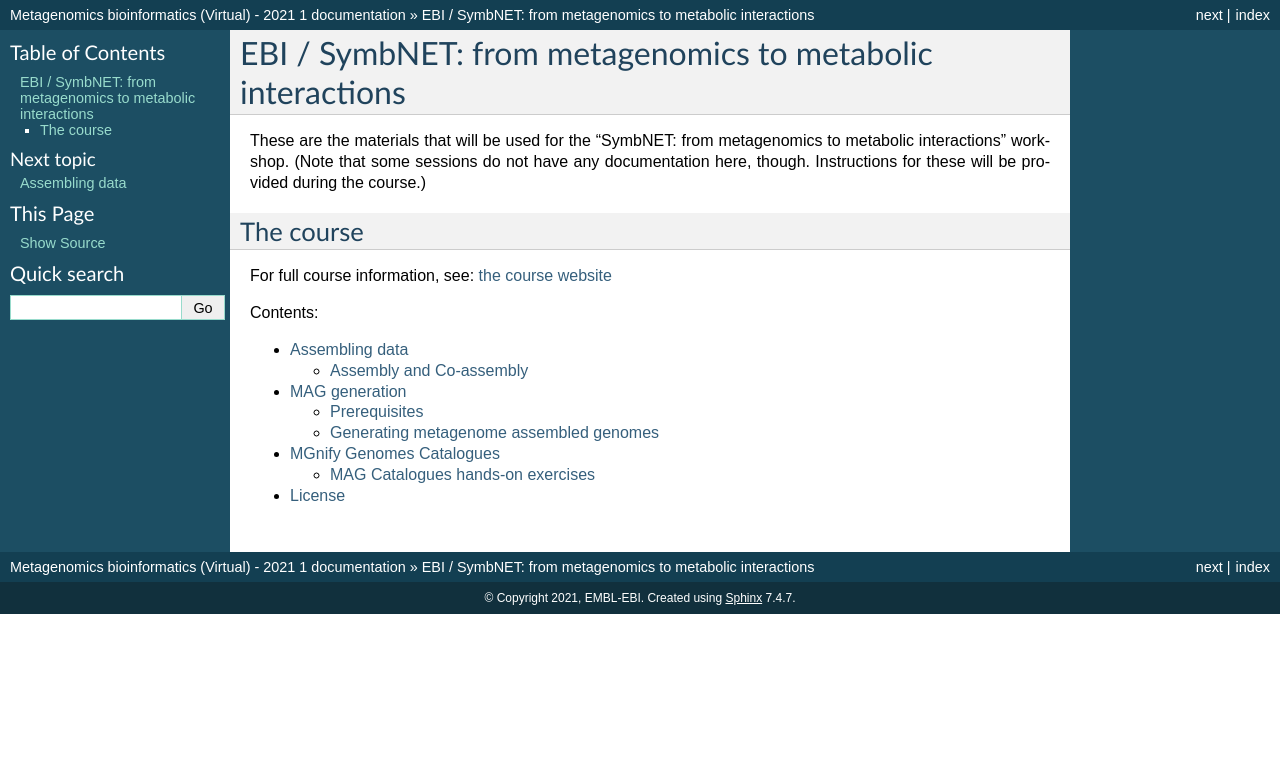
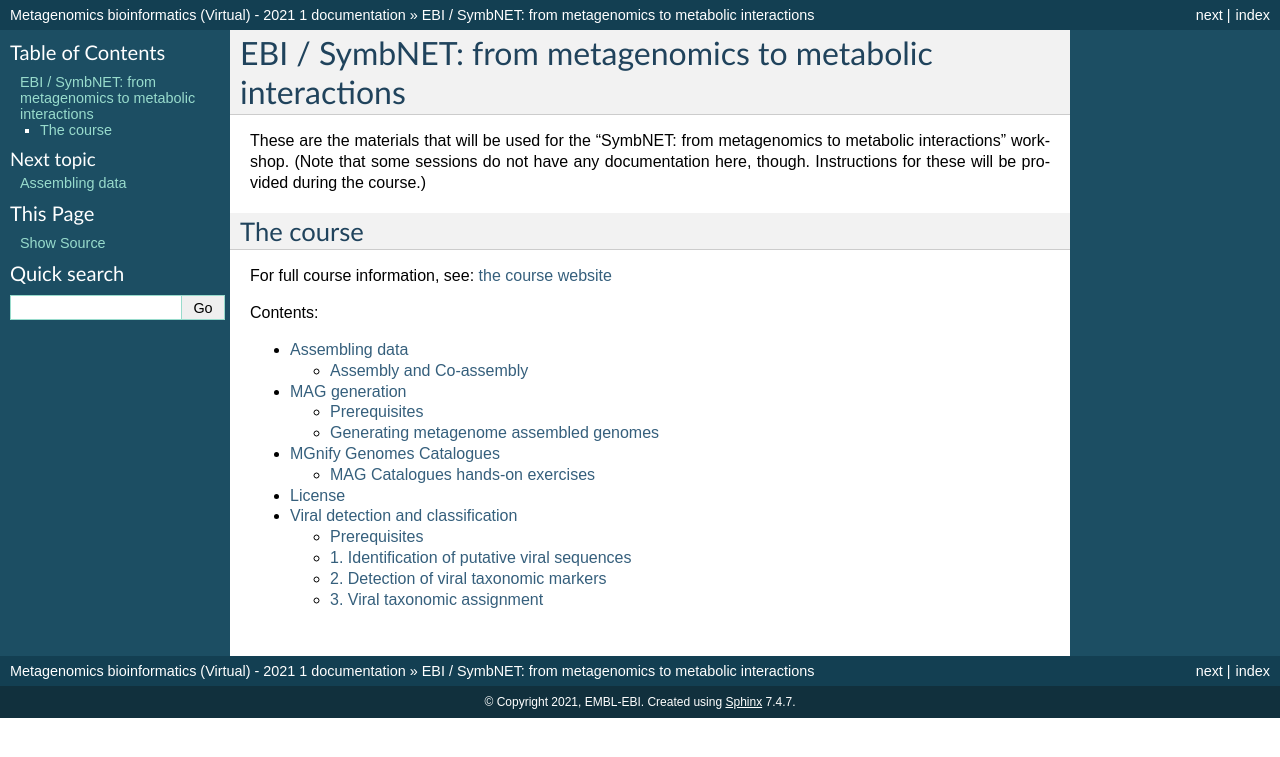
Before and after one commit to EBI-Metagenomics/mgnify-ebi-2021, a Sphinx documentation site: the page built from docs/source/index.rst, in a window 1280 px wide. Shown: the top 757 px of the page. Built offline with Sphinx 7.4.7, drawn with Linux system fonts in a browser that asks for light colours; some of the changed lines change nothing that is shown.

Commit message:
virify tutorial

```diff
--- a/docs/source/index.rst
+++ b/docs/source/index.rst
@@ -20,3 +20,4 @@ Contents:
    mag
    mag-catalogues
    license
+   virify
--- /dev/null
+++ b/docs/source/virify.rst
@@ -0,0 +1,166 @@
+**********************************
+Viral detection and classification
+**********************************
+
+Prerequisites
+---------------
+
+IMPORTANT: It is strongly recommended that you complete section 1.1 below (setting up the computing environment) prior to the practical session. Depending on your available network it can take some time (1-2 hrs) to download the necessary files.
+
+|image3|\  1.1. To run this tutorial first we need to set up our computing environment in order to execute the commands as listed here. First, download and the **virify_tutorial.tar.gz** file containing all the data you will need using any of the following options:
+
+.. code-block:: bash
+
+    wget http://ftp.ebi.ac.uk/pub/databases/metagenomics/mgnify_courses/biata_2021/virify_tutorial.tar.gz
+    or
+    rsync -av --partial --progress rsync://ftp.ebi.ac.uk/pub/databases/metagenomics/mgnify_courses/biata_2021/virify_tutorial.tar.gz .
+
+Once downloaded, extract the files from the tarball:
+
+.. code-block:: bash
+
+    tar -xzvf virify_tutorial.tar.gz
+
+Now change into the **virify_tutorial** directory and setup the environment by running the following commands in your current terminal session:
+
+.. code-block:: bash
+
+    cd virify_tutorial
+    docker load --input docker/virify.tar
+    docker run --rm -it -v $(pwd)/data:/opt/data virify
+    mkdir obs_results
+
+All commands detailed below will be run from within this current working directory.
+Note: if there are any issues in running this tutorial, there is a separate directory **exp_results/** with pre-computed results.
+
+
+1. Identification of putative viral sequences
+---------------------------------------------
+
+|image1|\  In order to retrieve putative viral sequences from a set of metagenomic contigs we are going to use two different tools designed for this purpose, each of which employs a different strategy for viral sequence detection: **VirFinder** and **VirSorter**. VirFinder uses a prediction model based on kmer profiles trained using a reference database of viral and prokaryotic sequences. In contrast, VirSorter mainly relies on the comparison of predicted proteins with a comprehensive database of viral proteins and profile HMMs. The **VIRify pipeline** uses both tools as they provide complementary results:
+
+•	**VirFinder** performs better than VirSorter for short contigs (<3kb) and includes a prediction model suitable for detecting both eukaryotic and prokaryotic viruses (phages).
+
+•	In addition to reporting the presence of phage contigs, **VirSorter** detects and reports the presence of prophage sequences (phages integrated in contigs containing their prokaryotic hosts).
+
+
+|image3|\  1.2 In the current working directory you will find the metagenomic assembly we will be working with (**ERR575691_host_filtered.fasta**). We will now filter the contigs listed in this file to keep only those that are ≥500 bp, by using the custom python script filter_contigs_len.py as follows:
+
+.. code-block:: bash
+
+    filter_contigs_len.py -f ERR575691_host_filtered.fasta -l 0.5 -o obs_results/ERR575691_host_filtered_filt500bp.fasta
+
+|image3|\  1.3. The output from this command is a file named **ERR575691_host_filtered_filt500bp.fasta** which is located in the **obs_results** diretory. Our dataset is now ready to be processed for the detection of putative viral sequences. We will first analyse it with VirFinder using a custom R script:
+
+.. code-block:: bash
+
+    VirFinder_analysis_Euk.R -f obs_results/ERR575691_host_filtered_filt500bp.fasta -o obs_results
+
+|image3|\  1.4. Following the execution of the R script you will see a tabular file (**obs_results/ERR575691_host_filtered_filt500bp_VirFinder_table-all.tab**) that collates the results obtained for each contig from the processed FASTA file. The next step will be to analyse the metagenomic assembly using VirSorter. To do this run:
+
+.. code-block:: bash
+
+    wrapper_phage_contigs_sorter_iPlant.pl -f obs_results/ERR575691_host_filtered_filt500bp.fasta --db 2 --wdir obs_results/virsorter_output --virome --data-dir /opt/data/databases/virsorter-data
+
+|image1|\  **VirSorter classifies its predictions into different confidence categories:**
+
+ - **Category 1**: "most confident" predictions
+ - **Category 2**: "likely" predictions
+ - **Category 3**: "possible" predictions
+ - **Categories 4-6**: predicted prophages
+
+|image3|\  1.5. While VirSorter is running, we have prepared an R script so you can inspect the VirFinder results in the meantime using ggplot2. Open RStudio and load the **Analyse_VirFinder.R** script located in the **/virify_tutorial/data/scripts/** directory. Run the script (press Source on the top right corner) to generate the plot. (If you don't have RStudio, or don't care to run this you can just look at the resulting plot in the image below)
+
+|image2|\
+
+|image1|\  As you can see there is a relationship between the **p-value** and the **score**. A higher score or lower p-value indicates a higher likelihood of the sequence being a viral sequence. You will also notice that the results correlate with the **contig length**. The curves are slightly different depending on whether the contigs are > or < than 3kb. This is because VirFinder uses different machine learning models at these different levels of length.
+
+|image3|\  1.6. Once VirSorter finishes running, we then generate the corresponding viral sequence FASTA files using a custom python script (**parse_viral_pred.py**) as follows:
+
+.. code-block:: bash
+
+    parse_viral_pred.py -a obs_results/ERR575691_host_filtered_filt500bp.fasta -f obs_results/ERR575691_host_filtered_filt500bp_VirFinder_table-all.tab -s obs_results/virsorter_output -o obs_results
+
+Following the execution of this command, FASTA files (*.fna) will be generated for each one of the VIRify categories mentioned above containing the corresponding putative viral sequences.
+
+**The VIRify pipeline takes the output from VirFinder and VirSorter, reporting three prediction categories:**
+
+ - **High confidence**: VirSorter phage predictions from **categories 1 and 2**.
+ - **Low confidence**:
+  - Contigs that VirFinder reported with **p-value < 0.05 and score ≥ 0.9.**\
+  - Contigs that VirFinder reported with **p-value < 0.05 and score ≥ 0.7**, but that are also reported by VirSorter in **category 3.**\
+ - **Prophages**: VirSorter prophage predictions **categories 4 and 5.**
+
+2. Detection of viral taxonomic markers
+---------------------------------------
+
+|image1|\  Once we have retrieved the putative viral sequences from the metagenomic assembly, the following step will be to analyse the proteins encoded in them in order to identify any viral taxonomic markers. To carry out this identification, we will employ a database of **profile Hidden Markov Models (HMMs)** built from proteins encoded in viral reference genomes. These profile HMMs were selected as viral taxonomic markers following a comprehensive random forest-based analysis carried out previously.
+
+|image3|\  2.1. The VIRify pipeline uses **prodigal** for the detection of **protein coding sequences (CDSs**) and **hmmscan** for the alignment of the encoded proteins to each of the profile HMMs stored in the aforementioned database. We will use the custom script **Generate_vphmm_hmmer_matrix.py** to conduct these steps for each one of the FASTA files sequentially in a “for loop”. In your terminal session, execute the following command:
+
+.. code-block:: bash
+
+    for file in $(find obs_results/ -name '*.fna' -type f | grep -i 'putative'); do Generate_vphmm_hmmer_matrix.py -f ${file} -o ${file%/*}; done
+
+Once the command execution finishes two new files will be stored for each category of viral predictions. The file with the suffix **CDS.faa** lists the proteins encoded in the CDSs reported by prodigal, whereas the file with the suffix **hmmer_ViPhOG.tbl** contains all significant alignments between the encoded proteins and the profile HMMs, on a per-domain-hit basis.
+
+|image3|\  2.2. The following command is used to parse the hmmer output and generate a new tabular file that lists alignment results in a per-query basis, which include the **alignment ratio** and absolute value of total **E-value** for each protein-profile HMM pair.
+
+.. code-block:: bash
+
+    for file in $(find obs_results/ -name '*ViPhOG.tbl' -type f); do Ratio_Evalue_table.py -i ${file} -o ${file%/*}; done
+
+3. Viral taxonomic assignment
+-----------------------------
+
+|image1|\  The final output of the VIRify pipeline includes a series of gene maps generated for each putative viral sequence and a tabular file that reports the taxonomic lineage assigned to each viral contig. The gene maps provide a convenient way of visualizing the taxonomic annotations obtained for each putative viral contig and compare the annotation results with the corresponding assigned taxonomic lineage. Taxonomic lineage assignment is carried out from the highest taxonomic rank (genus) to the lowest (order), taking all the corresponding annotations and assessing whether the most commonly reported one passes a pre-defined assignment threshold.
+
+|image3|\  3.1. First, we are going to generate a tabular file that lists the taxonomic annotation results obtained for each protein from the putative viral contigs. We will generate this file for the putative viral sequences in each prediction category. Run the following:
+
+.. code-block:: bash
+
+    for file in $(find obs_results/ -name '*CDS.faa' -type f); do viral_contigs_annotation.py -p ${file} -t ${file%CDS.faa}hmmer_ViPhOG_informative.tsv -o ${file%/*}; done
+
+|image3|\  3.2. Next, we will take the tabular annotation files generated and use them to create the viral contig gene maps. To achieve this, run the following:
+
+.. code-block:: bash
+
+    for file in $(find obs_results/ -name '*annot.tsv' -type f); do Make_viral_contig_map.R -t ${file} -o ${file%/*}; done
+
+|image3|\  3.3. Finally, we will use the tabular annotation files again to carry out the taxonomic lineage assignment for each putative viral contig. Run the following command:
+
+.. code-block:: bash
+
+    for file in $(find obs_results/ -name '*annot.tsv' -type f); do contig_taxonomic_assign.py -i ${file} -o ${file%/*}; done
+
+Final output results are stored in the **obs_results/** directory.
+
+The gene maps are stored per contig in individual **PDF files** (suffix names of the contigs indicate their level of confidence and category class obtained from VirSorter). Each protein coding sequence in the contig maps (PDFs) is coloured and labeled as **high confidence** (E-value < 0.1), **low confidence** (E-value > 0.1) or **no hit**, based on the matches to the HMM profiles. Do not confuse this with the high confidence or low confidence prediction of VIRify for the **whole contig**.
+
+Taxonomic annotation results per classification category are stored as text in the ***_tax_assign.tsv** files.
+
+Let’s inspect the results. Do:
+
+.. code-block:: bash
+
+    cat obs_results/*tax_assign.tsv
+
+You should see a list of **9 contigs** detected as viral and their taxonomic annotation in separate columns (partitioned by taxonomic rank). However, some do not have an annotation (e.g. **NODE_4...** and **NODE_5...**).
+
+Open the gene map PDF files of the corresponding contigs to understand why some contigs were **not assigned** to a taxonomic lineage. You will see that for these cases, either there were not enough genes matching the HMMs, or there was disagreement in their assignment.
+
+|image5|\
+
+.. |image1| image:: media/info.png
+   :width: 0.26667in
+   :height: 0.26667in
+.. |image2| image:: media/virfinder.png
+   :width: 6in
+   :height: 4.6154in
+.. |image3| image:: media/action.png
+   :width: 0.25in
+   :height: 0.25in
+.. |image4| image:: media/question.png
+   :width: 0.26667in
+   :height: 0.26667in
+.. |image5| image:: media/contig_map.png
```
